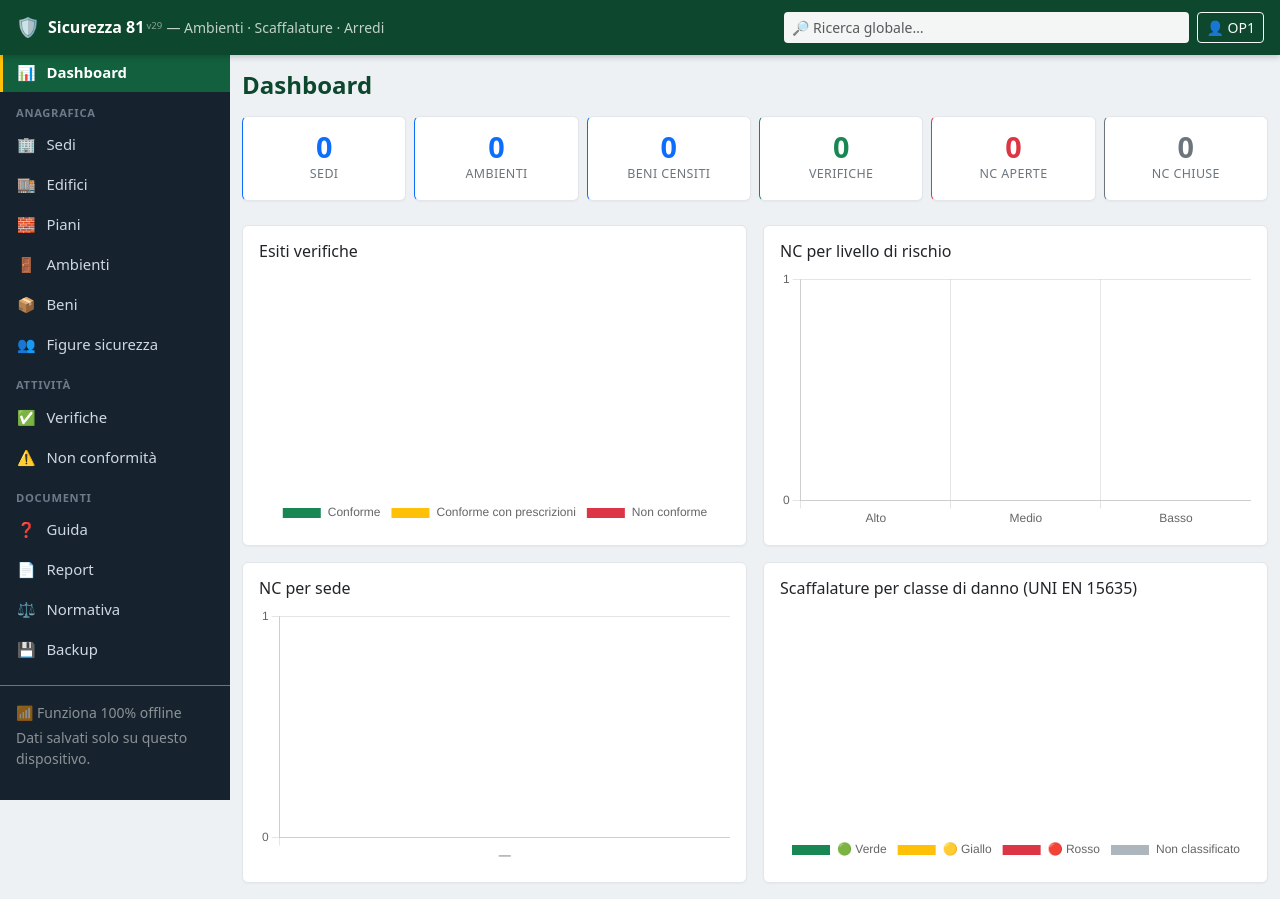
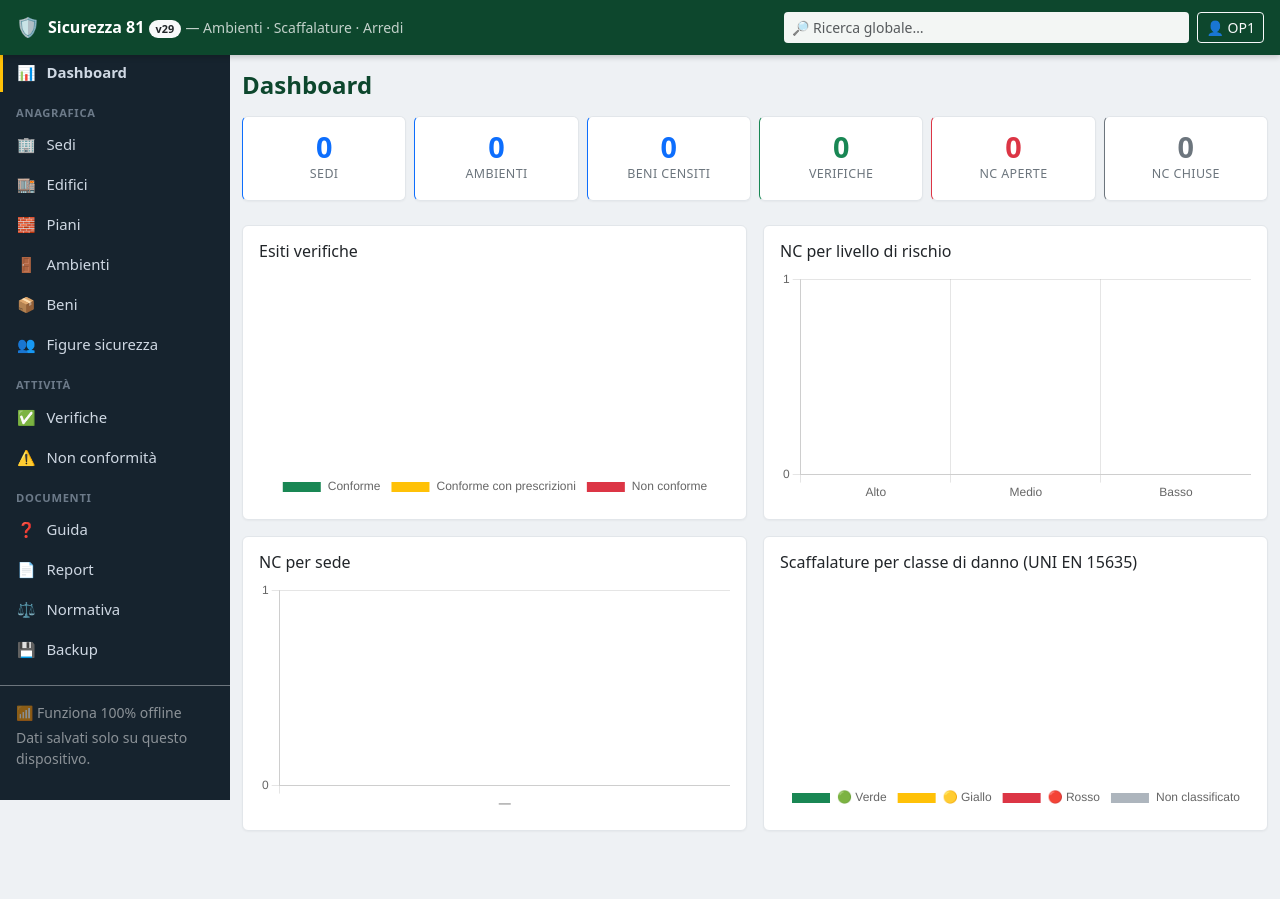
Before and after one commit to taf2025/sicurezza81, a plain HTML site: page index.html in a window 1280 px wide. After the commit the page ends 803 px from the top, so only its background shows below. Drawn offline with Linux system fonts and the light colour scheme.

Commit message:
Add files via upload

```diff
--- a/index.html
+++ b/index.html
@@ -17,7 +17,7 @@
     <button class="btn btn-outline-light btn-sm d-lg-none me-2" type="button" id="menu-toggle">☰</button>
     <span class="navbar-brand mb-0 d-flex align-items-center gap-2">
       <span class="brand-mark">🛡️</span>
-      <span><strong>Sicurezza 81</strong><sup id="app-version" class="opacity-50" style="font-size:.6rem;margin-left:2px"></sup> <small class="d-none d-md-inline opacity-75">— Ambienti · Scaffalature · Arredi</small></span>
+      <span><strong>Sicurezza 81</strong> <span id="app-version" class="badge rounded-pill bg-light text-dark align-middle" style="font-size:.68rem"></span> <small class="d-none d-md-inline opacity-75">— Ambienti · Scaffalature · Arredi</small></span>
     </span>
     <div class="ms-auto d-flex align-items-center gap-2" style="max-width:480px;width:60%">
       <div class="position-relative flex-grow-1" id="search-wrap">
```
